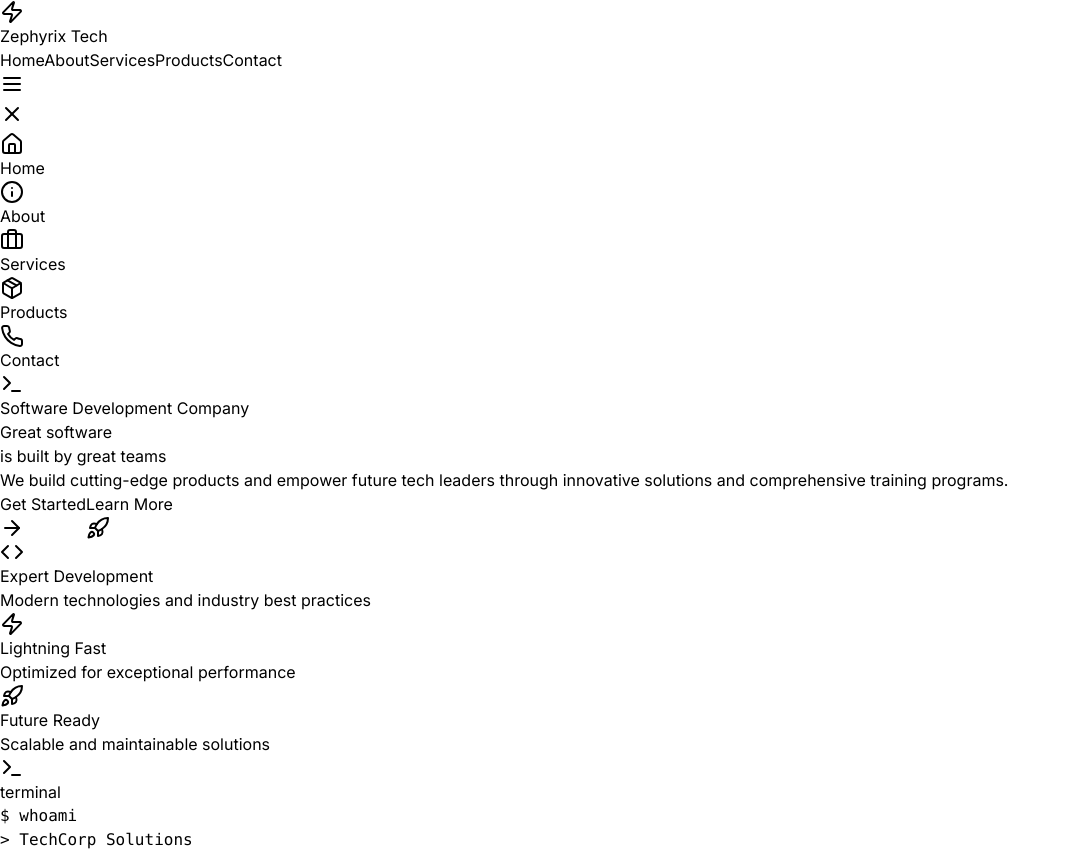
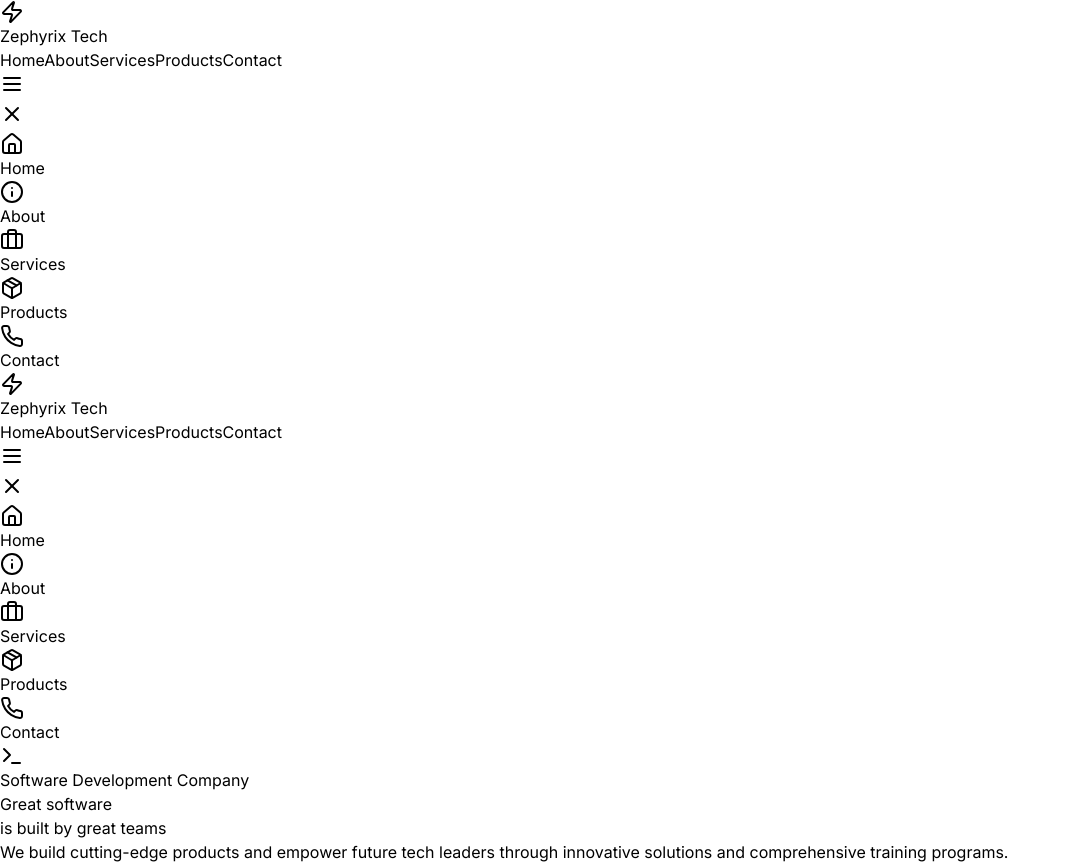
Before and after one commit to Fayizamp/Zephyrix, a Next.js app: page / in a window 1280 px wide. Shown: the top 864 px of the page, without its empty margins (0-1067 px from the left). Built offline with nearby package versions, Linux system fonts and the light colour scheme.

Commit message:
layout fixed

```diff
--- a/app/layout.tsx
+++ b/app/layout.tsx
@@ -1,6 +1,8 @@
+import Header from '@/components/Header';
 import './globals.css';
 import type { Metadata } from 'next';
 import { Inter } from 'next/font/google';
+import Footer from '@/components/Footer';
 
 const inter = Inter({ subsets: ['latin'] });
 
@@ -16,7 +18,15 @@
 }) {
   return (
     <html lang="en">
-      <body className={inter.className}>{children}</body>
+
+        <body className={inter.className}>
+        <Header/>
+        <main className="min-h-screen">
+          {children}
+        </main>
+
+        <Footer />
+      </body>
     </html>
   );
 }
--- a/app/services/page.tsx
+++ b/app/services/page.tsx
@@ -2,7 +2,6 @@
 
 import { useEffect, useRef, useState } from 'react';
 import Header from '@/components/Header';
-import Footer from '@/components/Footer';
 import {
   Code,
   ShoppingCart,
@@ -172,7 +171,7 @@
   return (
     <main ref={pageRef} className="relative">
       {/* Hero Section (Dark Theme) */}
-            <Header />
+
 
       <section className="relative min-h-screen flex items-center justify-center overflow-hidden pt-20 bg-gray-900 text-white">
         <div className="absolute inset-0 opacity-30">
@@ -344,7 +343,7 @@
         </div>
       </section>
 
-      <Footer />
+
 
       <style jsx>{`
         @keyframes fadeInUp {
```
